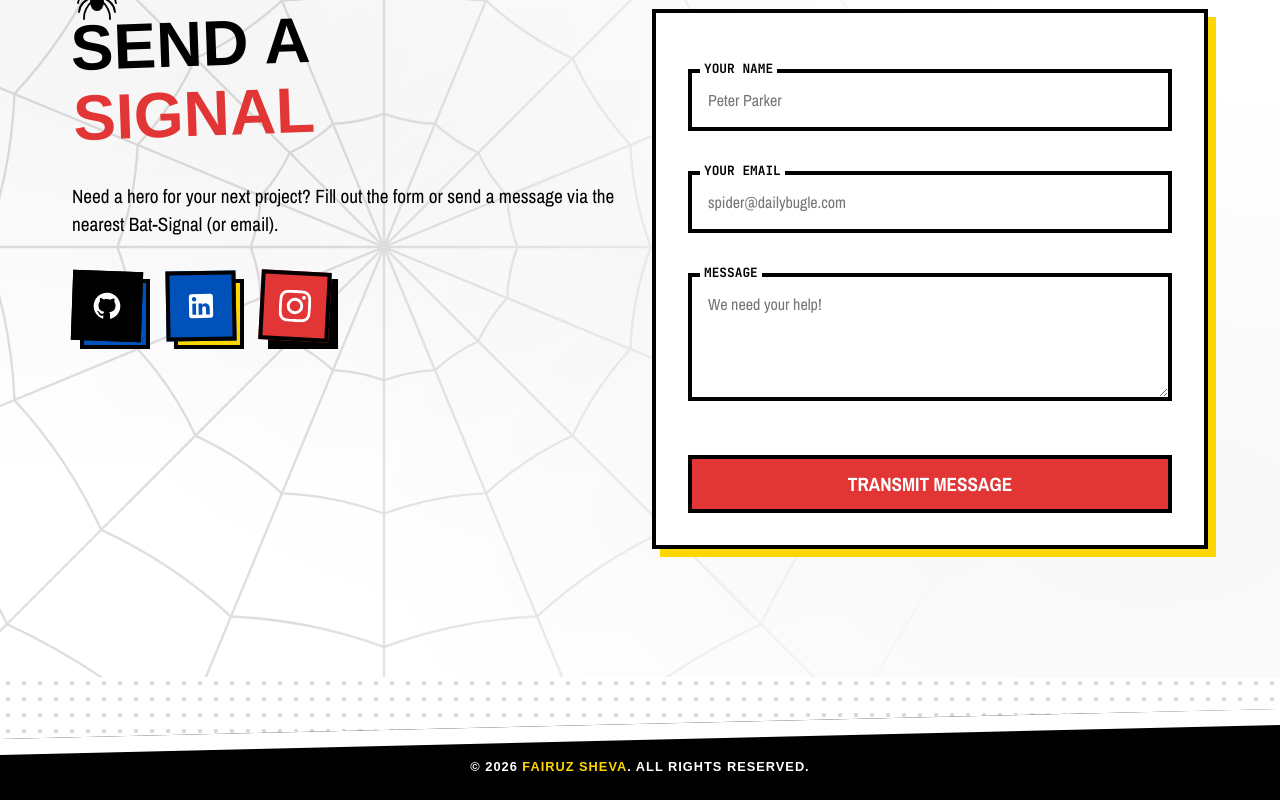
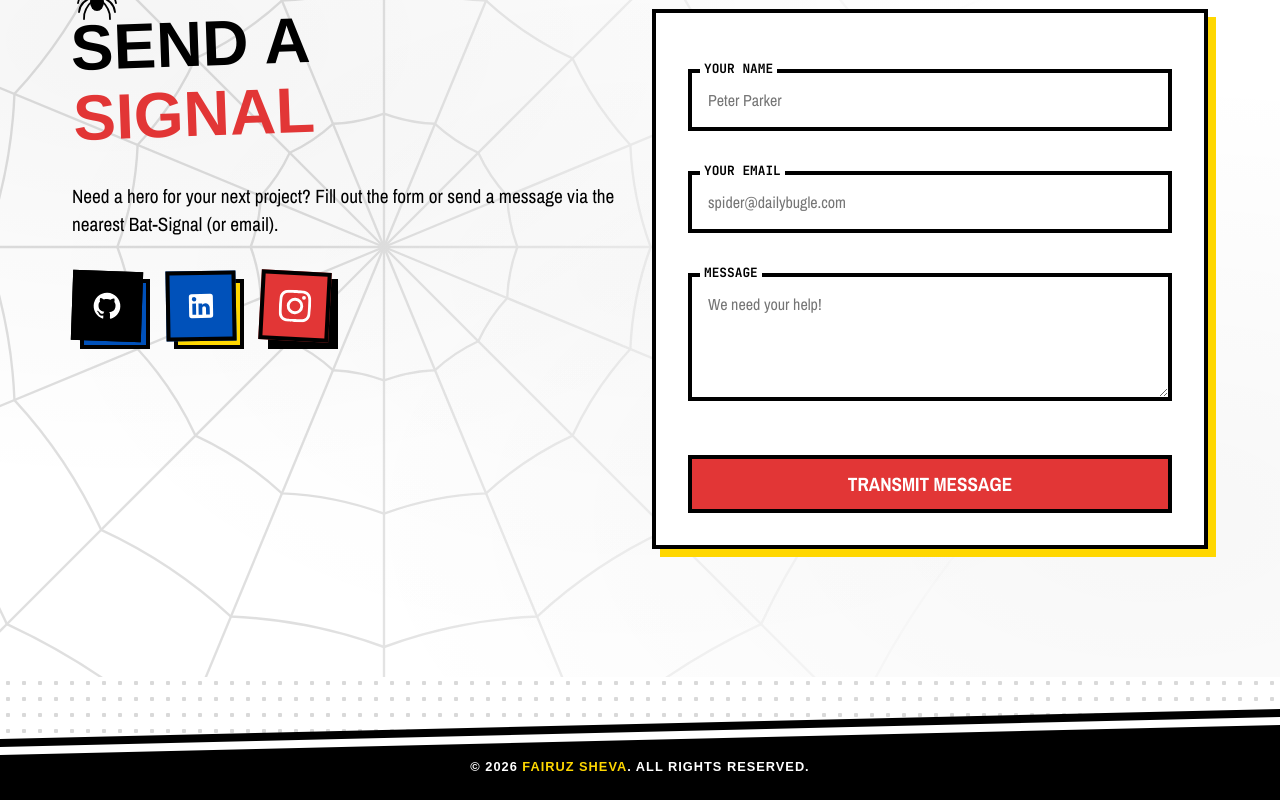
Before and after one commit to Saintfai/portfolio, a Next.js app: page / in a window 1280 px wide. Shown: the part 3309-4109 px from the top of the page. Built offline with nearby package versions, Linux system fonts and the light colour scheme; a web font is replaced by a local one.

Commit message:
Adjust header clip-path for 8px slanted stripe
.

```diff
--- a/app/globals.css
+++ b/app/globals.css
@@ -1906,8 +1906,8 @@ h1, h2, h3, h4, h5, h6 {
   width: 100%;
   height: 60px;
   background-color: var(--color-pure-white);
-  /* clip a bold 16px slanted line along the top slanted edge to match the heavy comic borders */
-  clip-path: polygon(0 30px, 100% 0, 100% 16px, 0 46px);
+  /* clip an 8px white slanted stripe, offset by 8px from the top to create a bold 8px black comic border above it */
+  clip-path: polygon(0 38px, 100% 8px, 100% 16px, 0 46px);
   z-index: 12;
   pointer-events: none;
 }
```
